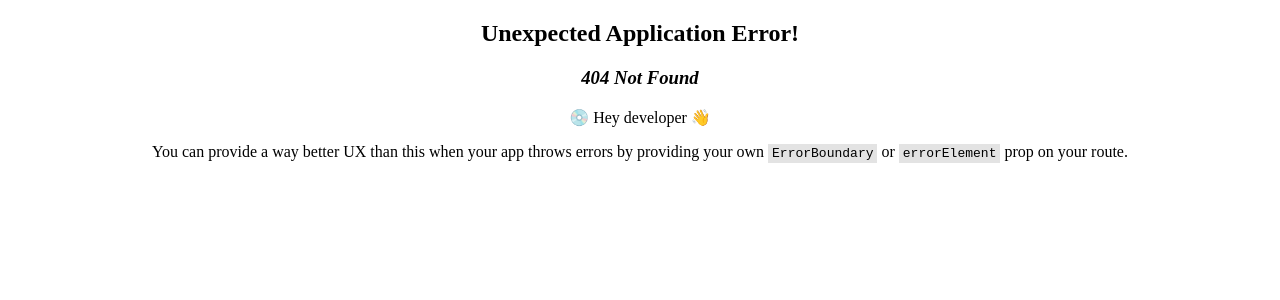
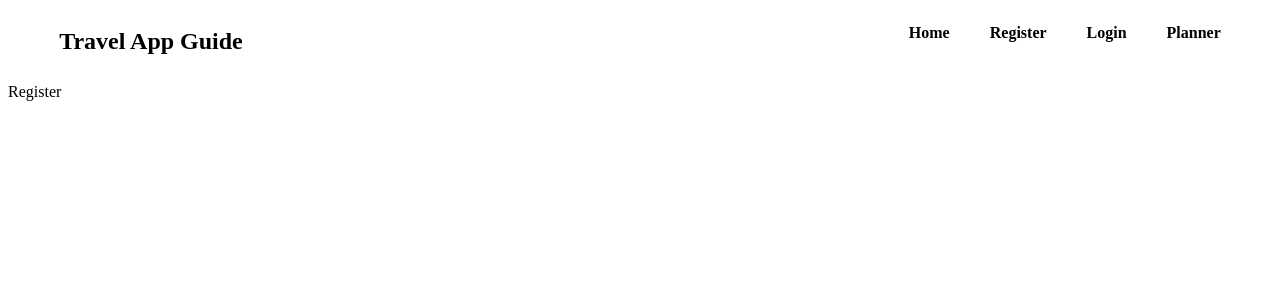
Before and after one commit to Morad17/react-crud-travel-app, a React (Create React App) app in the folder frontend/: page /register in a window 1280 px wide. Before the commit this address had no page. Shown: the top 300 px of the page. Built offline with nearby package versions, Linux system fonts and the light colour scheme.

Commit message:
added basic nav

```diff
--- a/frontend/src/App.css
+++ b/frontend/src/App.css
@@ -1,38 +1,27 @@
-.App {
-  text-align: center;
+/*------ Home ------*/
+/*------ Home ------*/
+
+/*------ Navbar ------*/
+
+.main-nav{
+  display: flex;
+  flex-direction: row;
+  justify-content: space-between;
+  margin: 1vh 4vw;
+}
+.right-nav{
+  display: flex;
 }
 
-.App-logo {
-  height: 40vmin;
-  pointer-events: none;
+.link a{
+  text-decoration: none;
+  font-weight: bold;
+  color: black;
 }
 
-@media (prefers-reduced-motion: no-preference) {
-  .App-logo {
-    animation: App-logo-spin infinite 20s linear;
-  }
+
+/*------ Footer ------*/
+
+.footer{
+  margin-top: 50vh;
 }
-
-.App-header {
-  background-color: #282c34;
-  min-height: 100vh;
-  display: flex;
-  flex-direction: column;
-  align-items: center;
-  justify-content: center;
-  font-size: calc(10px + 2vmin);
-  color: white;
-}
-
-.App-link {
-  color: #61dafb;
-}
-
-@keyframes App-logo-spin {
-  from {
-    transform: rotate(0deg);
-  }
-  to {
-    transform: rotate(360deg);
-  }
-}
--- a/frontend/src/components/Navbar.jsx
+++ b/frontend/src/components/Navbar.jsx
@@ -1,8 +1,31 @@
 import React from 'react'
+import { Link } from 'react-router-dom'
 
 const Navbar = () => {
   return (
-    <div>Navbar</div>
+    <nav className="main-nav">
+      <div className="left-nav">
+        <h2 className="main-title">
+          Travel App Guide
+        </h2>
+      </div>
+      <div className="right-nav">
+        <ul className="link">
+        <Link to="/">Home</Link>
+        </ul>
+        <ul className="link">
+          <Link to="/register">Register</Link>
+        </ul>
+        <ul className="link">
+          <Link>Login</Link>
+        </ul>
+        <ul className="link">
+          <Link>Planner</Link>
+        </ul>
+      </div>
+
+
+    </nav>
   )
 }
 
--- /dev/null
+++ b/frontend/src/pages/Login.jsx
@@ -0,0 +1,9 @@
+import React from 'react'
+
+const Login = () => {
+  return (
+    <div>Login</div>
+  )
+}
+
+export default Login
--- /dev/null
+++ b/frontend/src/pages/Register.jsx
@@ -0,0 +1,9 @@
+import React from 'react'
+
+const Register = () => {
+  return (
+    <div>Register</div>
+  )
+}
+
+export default Register
```
Also changed, not shown: frontend/src/App.js (+8 -0 lines).
